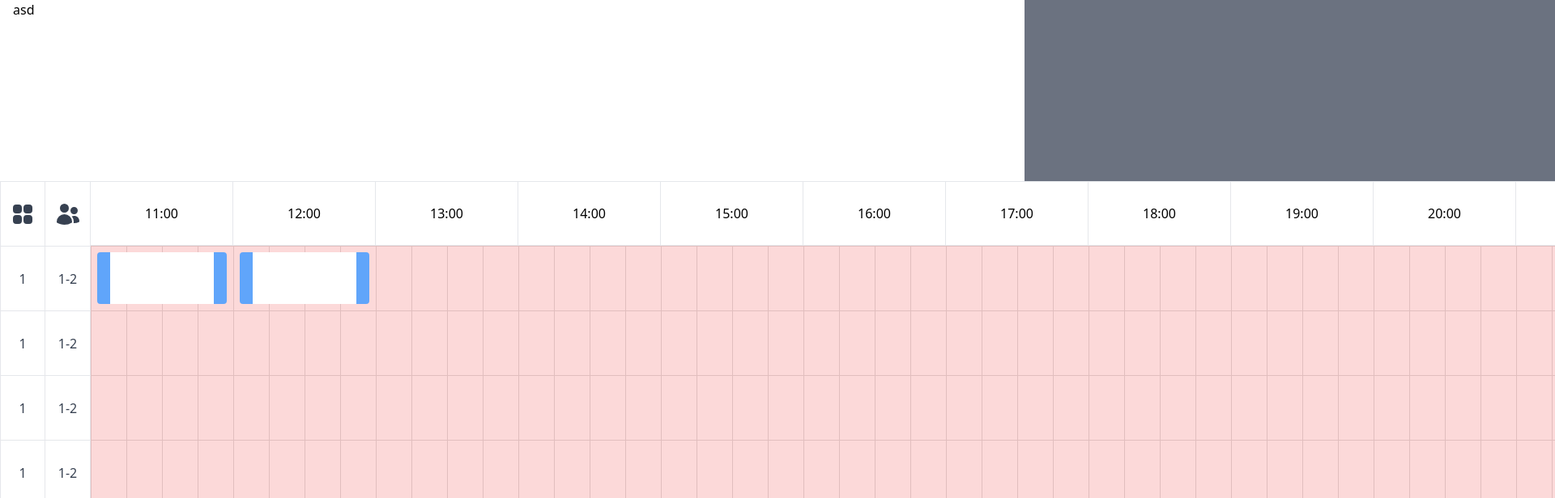
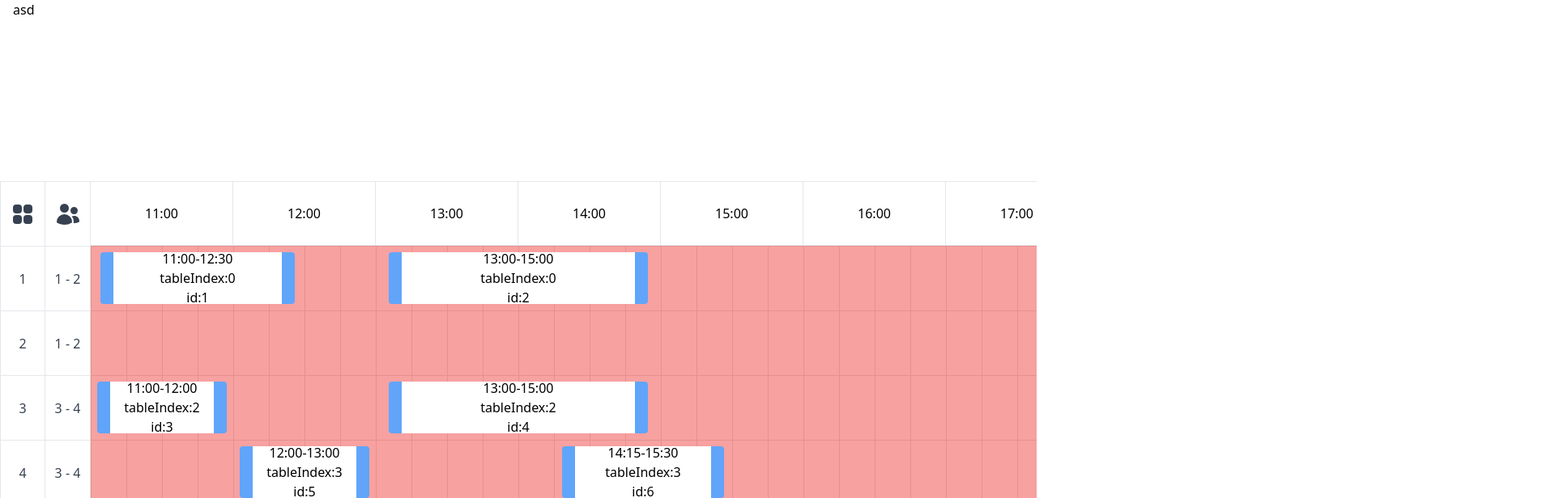
Before and after one commit to reservation-team/reservation-front, a React (Vite) app: page / in a window 1280 px wide. Shown: the top 616 px of the page at 81% size, 1920 px wide, since content can reach past the window. Built offline with nearby package versions, Linux system fonts and the light colour scheme.

Commit message:
feat: add dashboard functionality

```diff
--- a/package.json
+++ b/package.json
@@ -14,6 +14,7 @@
     "@dnd-kit/core": "^6.0.5",
     "@dnd-kit/modifiers": "^6.0.0",
     "@tanstack/react-query": "^4.10.1",
+    "date-fns": "^2.29.3",
     "react": "^18.2.0",
     "react-calendar": "^3.9.0",
     "react-dom": "^18.2.0",
--- a/src/App.tsx
+++ b/src/App.tsx
@@ -17,7 +17,7 @@ const router = createBrowserRouter([
 
 export const App = () => {
   return (
-    <div className="App w-full min-h-screen bg-gray-50">
+    <div className="App w-full min-h-screen bg-gray-50 overflow-auto">
       <RouterProvider router={router} />
     </div>
   )
--- a/src/pages/dashboard/draggable/index.tsx
+++ b/src/pages/dashboard/draggable/index.tsx
@@ -1,6 +1,6 @@
 import { DndContext, useSensor, MouseSensor, TouchSensor, KeyboardSensor, useSensors, DragOverlay } from '@dnd-kit/core'
 import { restrictToParentElement } from '@dnd-kit/modifiers'
-import type { Coordinates } from '@dnd-kit/utilities'
+import { addMinutes, differenceInMinutes, roundToNearestMinutes } from 'date-fns'
 import { useState } from 'react'
 import { Item } from './item'
 export enum Axis {
@@ -18,47 +18,67 @@ function snapToGrid(args: any) {
   }
 }
 
-export function Draggable() {
-  const defaultCoordinates = { x: 0, y: 0 }
-  const [{ x, y }, setCoordinates] = useState<Coordinates>(defaultCoordinates)
+interface DraggableProps {
+  data: any[]
+  workHours: any
+}
+
+export const Draggable = ({ data, workHours }: DraggableProps) => {
+  const [items, setitems] = useState(data)
   const mouseSensor = useSensor(MouseSensor, {
     activationConstraint: {
-      distance: 60,
+      distance: 40,
     },
   })
   const touchSensor = useSensor(TouchSensor, {
     activationConstraint: {
-      distance: 60,
+      distance: 40,
     },
   })
   const keyboardSensor = useSensor(KeyboardSensor, {})
   const sensors = useSensors(mouseSensor, touchSensor, keyboardSensor)
   const [activeId, setActiveId] = useState(null)
+
+  const getLength = (item: any) => differenceInMinutes(item.time.till, item.time.since) / 60
+
+  const getCoordinates = (item: any) => {
+    return {
+      y: item.tableIndex * 80,
+      x: (differenceInMinutes(item.time.since, workHours.since) / 60) * 176,
+    }
+  }
+  const preparedItems = items.map((item) => ({ ...item, ...getCoordinates(item), length: getLength(item) }))
+  const activeItem = preparedItems.find((item) => item.id === activeId)
+  console.log(preparedItems)
   return (
     <DndContext
       sensors={sensors}
       onDragEnd={({ delta }) => {
-        setCoordinates(({ x, y }) => {
-          return {
-            x: Math.floor((x + delta.x) / 44) * 44,
-            y: Math.floor((y + delta.y) / 80) * 80,
-          }
-        })
+        setitems((items) =>
+          items.map((item) =>
+            item.id === activeId
+              ? {
+                  ...item,
+                  tableIndex: item.tableIndex + Math.floor(delta.y / 80),
+                  time: {
+                    since: roundToNearestMinutes(addMinutes(item.time.since, 15 * (delta.x / 44)), { nearestTo: 15 }),
+                    till: roundToNearestMinutes(addMinutes(item.time.till, 15 * (delta.x / 44)), { nearestTo: 15 }),
+                  },
+                }
+              : item
+          )
+        )
+
         handleDragEnd()
       }}
       modifiers={[restrictToParentElement, snapToGrid]}
       onDragStart={handleDragStart}
     >
-      <Item top={y} left={x} />
+      {preparedItems.map((item) => (
+        <Item key={item.id} item={item} />
+      ))}
       <DragOverlay dropAnimation={null} modifiers={[restrictToParentElement, snapToGrid]}>
-        {activeId ? (
-          <button className="w-44 h-20 flex justify-center items-center relative pointer-events-auto">
-            <div className="w-40 h-16 bg-white flex justify-between rounded-md">
-              <div className="h-100 w-4 bg-blue-400 rounded-tl rounded-bl"></div>
-              <div className="h-100 w-4 bg-blue-400 rounded-tr rounded-br"></div>
-            </div>
-          </button>
-        ) : null}
+        {activeId ? <Item key={activeItem.id} item={activeItem} copy /> : null}
       </DragOverlay>
     </DndContext>
   )
--- a/src/pages/dashboard/draggable/item/index.tsx
+++ b/src/pages/dashboard/draggable/item/index.tsx
@@ -1,27 +1,41 @@
 import { useDraggable } from '@dnd-kit/core'
+import { format } from 'date-fns'
 
 interface DraggableItemProps {
-  top?: number
-  left?: number
+  item: any
+  copy?: boolean
 }
 
-export function Item({ top, left }: DraggableItemProps) {
+export function Item({ item, copy = false }: DraggableItemProps) {
   const { attributes, isDragging, listeners, setNodeRef, transform } = useDraggable({
-    id: 'draggable',
+    id: item.id,
   })
   return (
     <button
-      className="w-44 h-20 flex justify-center items-center relative pointer-events-auto"
+      className="absolute w-44 h-20 flex justify-center items-center pointer-events-auto"
       ref={setNodeRef}
       {...listeners}
       {...attributes}
       style={{
-        top,
-        left,
+        top: copy ? 0 : item.y,
+        left: copy ? 0 : item.x,
+        width: 176 * item.length + 'px',
       }}
     >
-      <div className="w-40 h-16 bg-white flex justify-between rounded-md">
+      <div
+        className="h-16 bg-white flex justify-between rounded-md"
+        style={{
+          width: 160 * item.length + 'px',
+        }}
+      >
         <div className="h-100 w-4 bg-blue-400 rounded-tl rounded-bl"></div>
+        <div className="self-center flex flex-col">
+          <p>
+            {format(item.time.since, 'HH:mm')}-{format(item.time.till, 'HH:mm')}
+          </p>
+          <p>tableIndex:{item.tableIndex}</p>
+          <p>id:{item.id}</p>
+        </div>
         <div className="h-100 w-4 bg-blue-400 rounded-tr rounded-br"></div>
       </div>
     </button>
--- a/src/pages/dashboard/index.tsx
+++ b/src/pages/dashboard/index.tsx
@@ -1,48 +1,86 @@
+import { addDays, eachHourOfInterval, setHours } from 'date-fns'
+import { format, setMinutes, setSeconds } from 'date-fns/esm'
+import { Fragment } from 'react'
 import { Draggable } from './draggable'
 
-const workHours = { since: '11:00', till: '2:00' }
+const WORK_HOURS = { since: '11:00', till: '2:00' }
+const day = setMinutes(setSeconds(new Date(), 0), 0)
+const getWorkHours = (workHours: { since: string; till: string }) => {
+  const sinceHour = Number(workHours.since.split(':')[0])
+  const tillHour = Number(workHours.till.split(':')[0])
 
-const formatHour = (hour: number) => (hour > 10 ? hour + ':00' : '0' + hour + ':00')
-
-const getHours = (hours: { since: string; till: string }) => {
-  const since = Number(hours.since.split(':')[0])
-  const till = Number(hours.till.split(':')[0])
-  let workHours = []
-  if (till < since) {
-    for (let i = since; i <= 23; i++) {
-      workHours.push(i)
-    }
-    for (let i = 0; i <= till; i++) {
-      workHours.push(i)
-    }
-    return workHours
+  const since = setHours(day, sinceHour)
+  if (sinceHour > tillHour) {
+    const till = setHours(addDays(day, 1), tillHour)
+    return { since, till }
   }
-  for (let i = since; i <= till; i++) {
-    workHours.push(i)
-  }
-  return workHours
+  const till = setHours(day, tillHour)
+  return { since, till }
 }
 
-const tables = [0, 1, 2, 3, 4, 5, 6, 7, 8, 9, 10, 11, 12, 13, 14, 15, 16]
+const tables = [
+  {
+    id: 1,
+    name: '1',
+    seats: { min: 1, max: 2 },
+    reservations: [
+      { id: 1, time: { since: setMinutes(setHours(day, 11), 0), till: setMinutes(setHours(day, 12), 30) }, data: {} },
+      { id: 2, time: { since: setMinutes(setHours(day, 13), 0), till: setMinutes(setHours(day, 15), 0) }, data: {} },
+    ],
+  },
+  {
+    id: 2,
+    name: '2',
+    seats: { min: 1, max: 2 },
+    reservations: [],
+  },
+  {
+    id: 3,
+    name: '3',
+    seats: { min: 3, max: 4 },
+    reservations: [
+      { id: 3, time: { since: setMinutes(setHours(day, 11), 0), till: setMinutes(setHours(day, 12), 0) }, data: {} },
+      { id: 4, time: { since: setMinutes(setHours(day, 13), 0), till: setMinutes(setHours(day, 15), 0) }, data: {} },
+    ],
+  },
+  {
+    id: 4,
+    name: '4',
+    seats: { min: 3, max: 4 },
+    reservations: [
+      { id: 5, time: { since: setMinutes(setHours(day, 12), 0), till: setMinutes(setHours(day, 13), 0) }, data: {} },
+      { id: 6, time: { since: setMinutes(setHours(day, 14), 15), till: setMinutes(setHours(day, 15), 30) }, data: {} },
+    ],
+  },
+]
 
 export const DashboardPage = () => {
-  const hours = getHours(workHours)
+  const workHours = getWorkHours(WORK_HOURS)
+  const hours = eachHourOfInterval({
+    start: workHours.since,
+    end: workHours.till,
+  }).slice(0, -1)
+  const reservations = tables
+    .map(({ reservations }, index) => reservations.map((reservation) => ({ tableIndex: index, ...reservation })))
+    .flat()
+
   return (
     <div className="relative inline-flex flex-col">
       <div className="h-56 sticky top-0 z-30 bg-gray-500">
-        <div className="flex sticky left-0 top-0 z-30 bg-white w-screen" style={{ width: 'calc(100vw - 15px)' }}>
+        <div className="flex sticky left-0 top-0 z-30 bg-white w-screen">
           <div className="w-full h-56 px-4">asd</div>
         </div>
       </div>
       <div
-        className="w-100 h-100 absolute top-[19rem] left-28 pointer-events-none inline-flex bg-red-500/20"
-        style={{ width: 'calc(100% - 7rem)', height: `${tables.length * 5}rem` }}
+        className="absolute top-[19rem] left-28 pointer-events-none inline-flex bg-red-500/50"
+        style={{ width: 'calc(100% - 8rem)', height: `${tables.length * 5}rem` }}
       >
-        <Draggable />
-        <Draggable />
+        <div className="relative w-full h-full left-0 top-0">
+          <Draggable data={reservations} workHours={workHours} />
+        </div>
       </div>
       <div
-        className="grid border-r"
+        className="grid border-r border-b"
         style={{
           gridTemplateColumns: `112px repeat(${hours.length},11rem)`,
         }}
@@ -64,21 +102,26 @@ export const DashboardPage = () => {
           </button>
         </div>
         {hours.map((hour) => (
-          <div key={hour} className="flex items-center justify-center border border-l-0 sticky top-56 z-10 bg-white">
-            {formatHour(hour)}
+          <div
+            key={hour.getTime()}
+            className="flex items-center justify-center border border-l-0 sticky top-56 z-10 bg-white"
+          >
+            {format(hour, 'HH:00')}
           </div>
         ))}
-        {tables.map((table) => (
-          <>
-            <div key={table} className="flex h-20 sticky left-0 z-20 bg-white">
+        {tables.map(({ id, name, seats }) => (
+          <Fragment key={id}>
+            <div key={id} className="flex h-20 sticky left-0 z-20 bg-white">
               <div className="flex border-t">
-                <div className="text-gray-700 border-r border-l w-14 flex items-center justify-center">1</div>
-                <div className="text-gray-700 border-r w-14 flex items-center justify-center">1-2</div>
+                <div className="text-gray-700 border-r border-l w-14 flex items-center justify-center">{name}</div>
+                <div className="text-gray-700 border-r w-14 flex items-center justify-center">
+                  {seats.min} - {seats.max}
+                </div>
               </div>
             </div>
             {hours.map((hour) => (
               <div
-                key={hour}
+                key={hour.getTime()}
                 className="flex items-center justify-center  bg-white"
                 style={{
                   backgroundImage:
@@ -87,7 +130,7 @@ export const DashboardPage = () => {
                 }}
               ></div>
             ))}
-          </>
+          </Fragment>
         ))}
       </div>
     </div>
```
Also changed, not shown: 1 other file (tests, documents, lock files or other folders).
